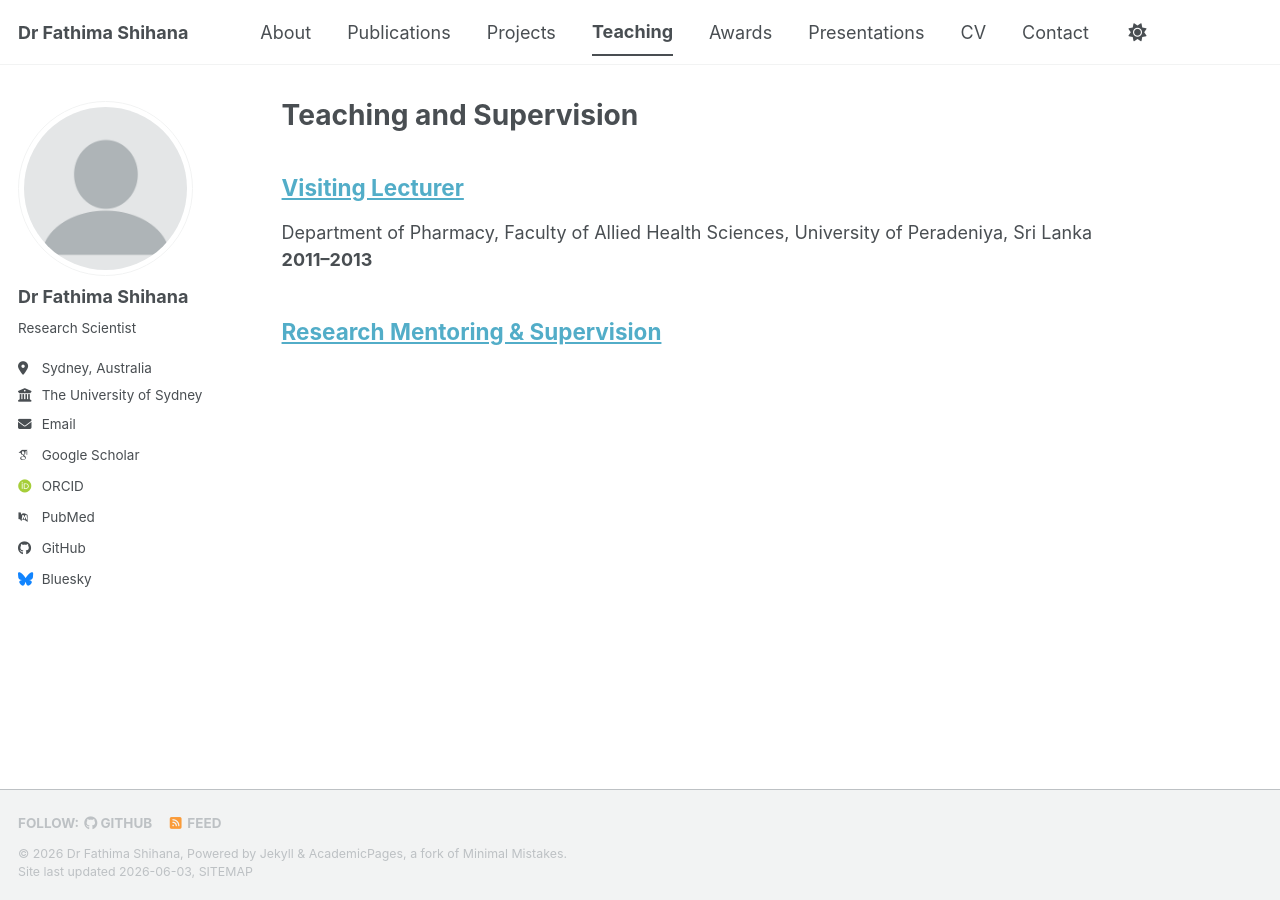
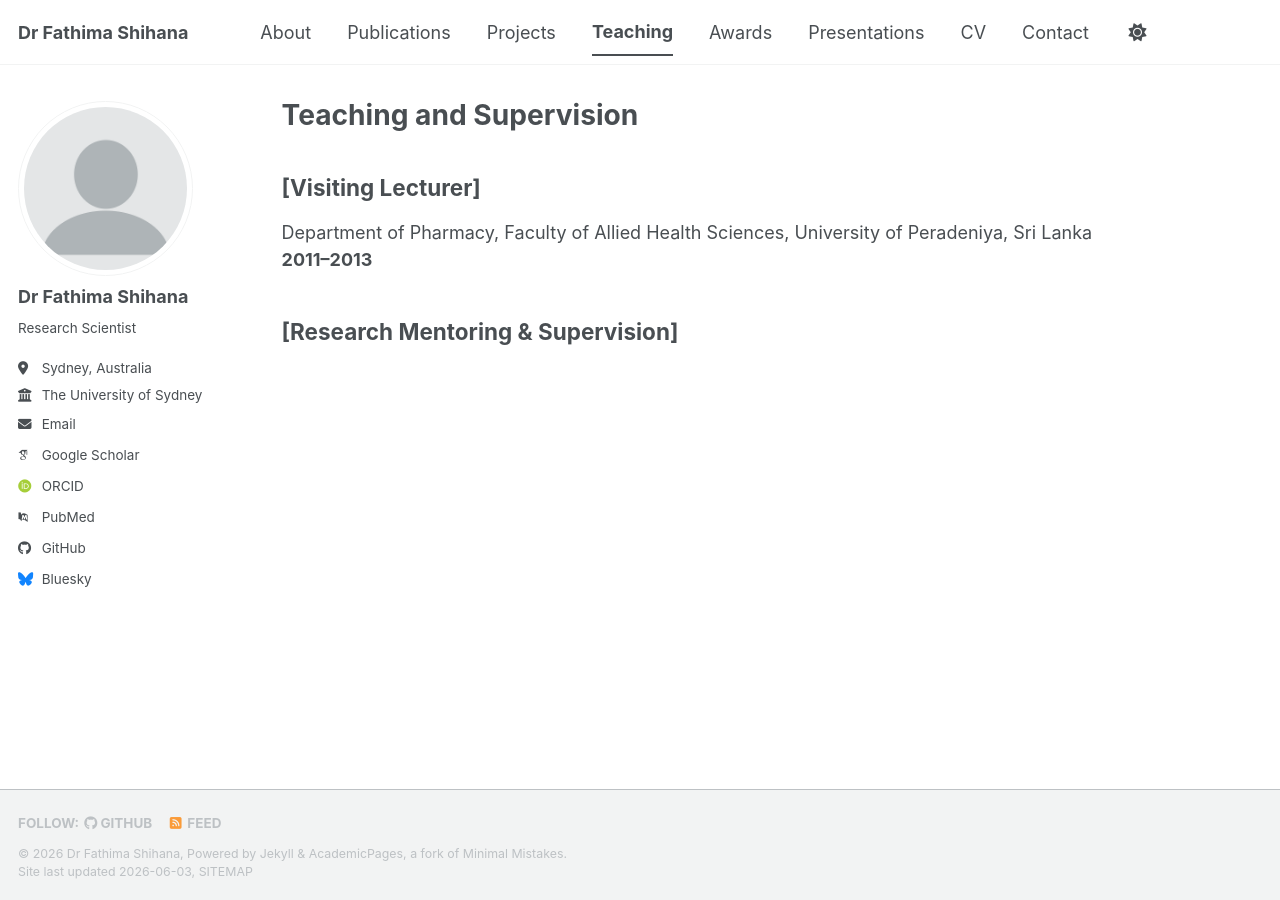
Before and after one commit to fathimashihana/fathimashihana.github.io, a Jekyll site: the page built from _pages/teaching.md, in a window 1280 px wide. Built offline with Jekyll 4.4.1, drawn with Linux system fonts in a browser that asks for light colours; some web fonts are replaced; a script bundle is joined from its source files by our own code; library files that are not in the unit come from our copies; part of the change alters nothing that is shown.

```diff
--- a/_pages/teaching.md
+++ b/_pages/teaching.md
@@ -5,9 +5,9 @@ permalink: /teaching/
 author_profile: true
 ---
 
-## [Visiting Lecturer](https://fathimashihana.github.io/talks/visiting-lecturer/)
+## [Visiting Lecturer]
 
 Department of Pharmacy, Faculty of Allied Health Sciences, University of Peradeniya, Sri Lanka
 **2011–2013**
 
-## [Research Mentoring & Supervision](https://fathimashihana.github.io/talks/research-mentoring-and-supervision/)
+## [Research Mentoring & Supervision]
```
